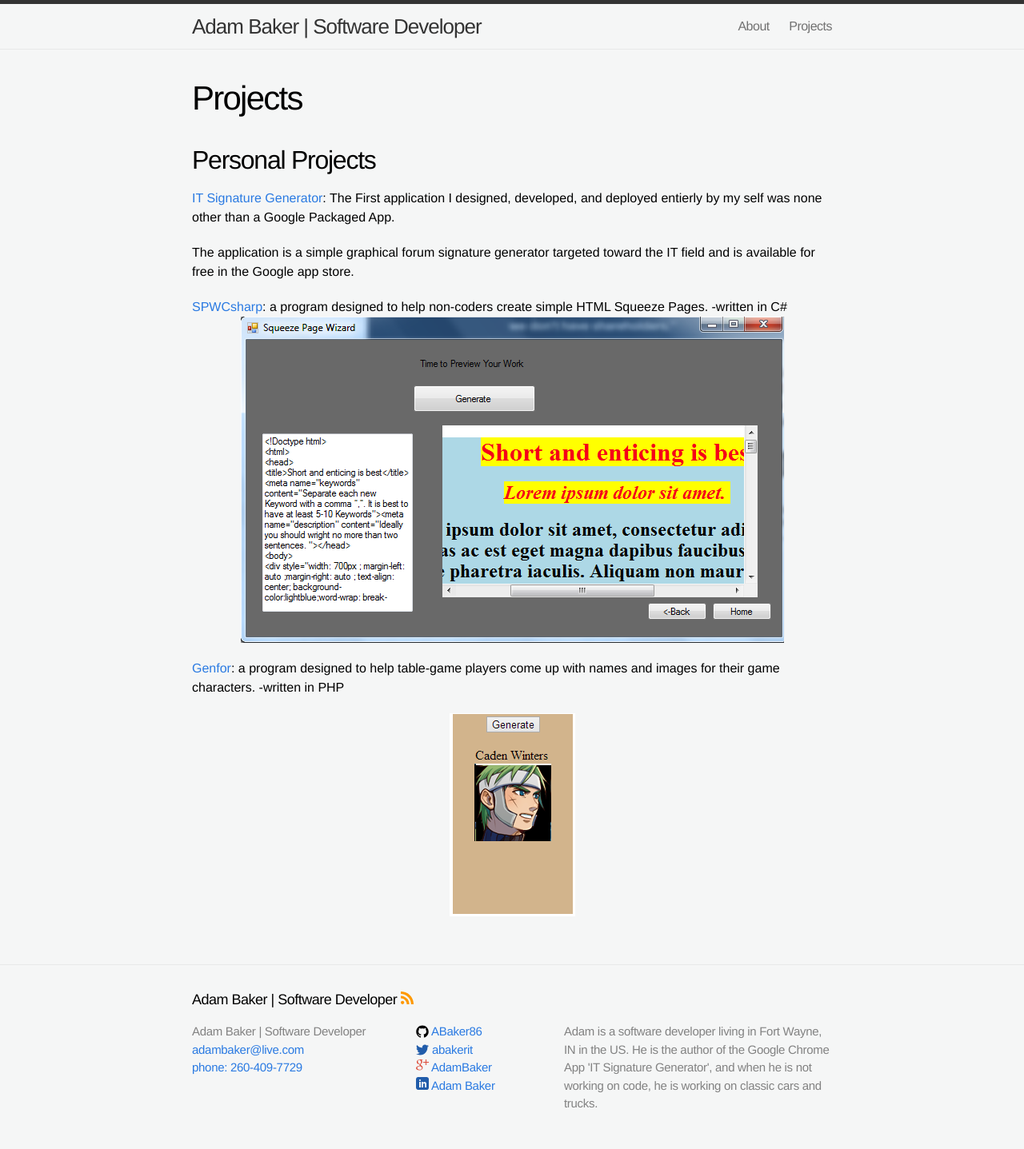
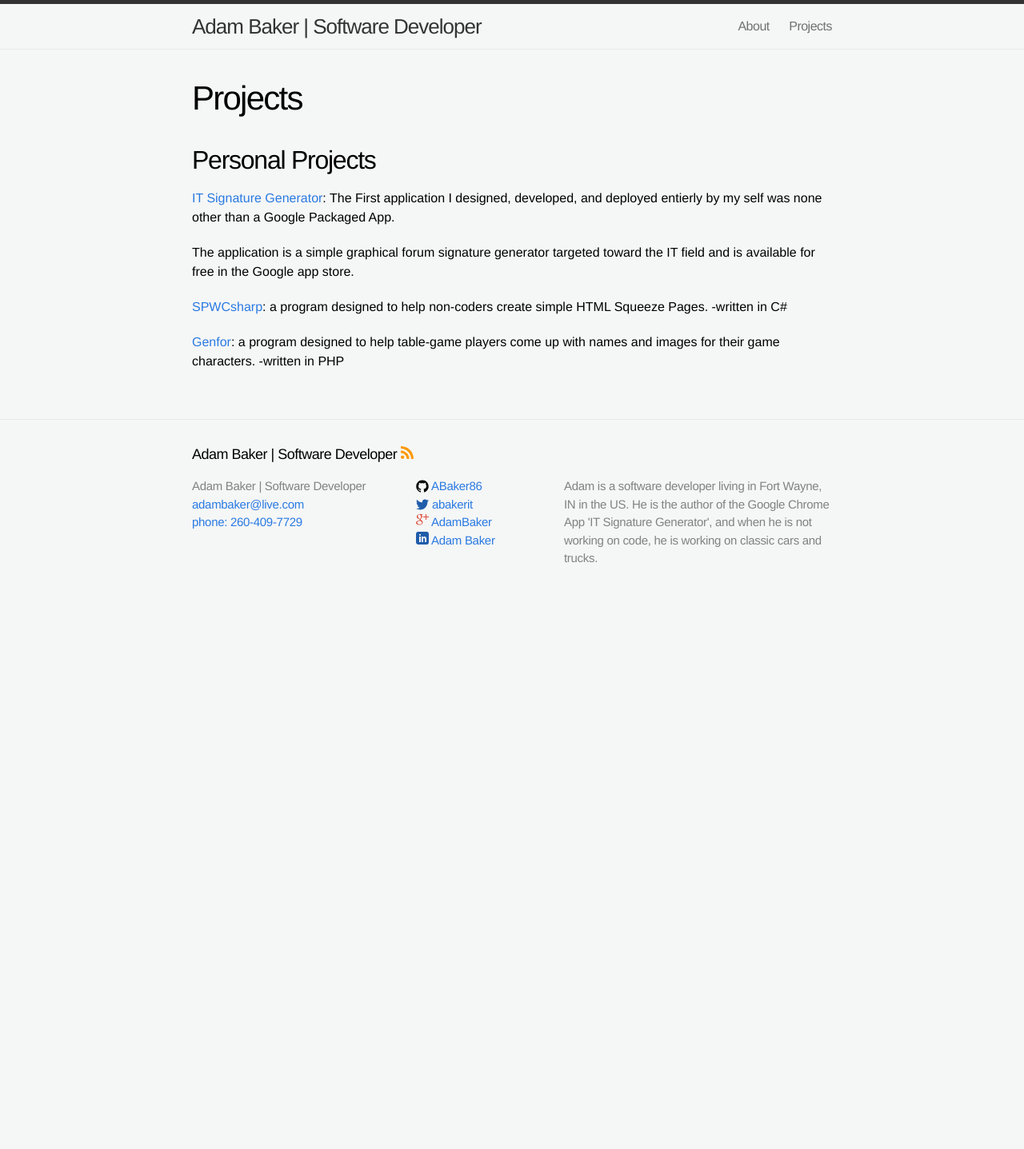
Before and after one commit to ABaker86/WebPortfolio, a Jekyll site: the page built from projects.md, in a window 1280 px wide. Shown: the whole page at 80% size. Built offline with Jekyll 4.4.1, drawn with Linux system fonts in a browser that asks for light colours; after the commit the page ends 900 px from its top, so only the background shows below that.

Commit message:
Page Image Styling

```diff
--- a/css/main.css
+++ b/css/main.css
@@ -356,6 +356,9 @@
   .post-content img{
     width: 75%;
   }
+  img[alt="genfor image"]{
+  width: 20%;
+}
 
 }
 
@@ -420,9 +423,16 @@
     width: auto;
     margin: 0 0 15px; }
 
+  img[alt="genfor image"]{
+  width: 20%;
+  }
+
 }
 /*---page images-*/
 img[alt="Photo of Adam Baker"]{
   float: left;
   padding-right: 10px;
 }
+img[alt="squeezepage generator image"]{
+  width: 50%;
+}
--- a/projects.md
+++ b/projects.md
@@ -12,8 +12,6 @@
 
 
 [SPWCsharp](https://github.com/ABaker86/SPWCsharp): a program designed to help non-coders create simple HTML Squeeze Pages. -written in C#
-![squeezepage generator image]({{ site.url}}/WebPortfolio/postAssets/squeezePage_sc.png)
+
 
 [Genfor](https://github.com/ABaker86/Genfor): a program designed to help table-game players come up with names and images for their game characters. -written in PHP
-
-![genfor image]({{ site.url}}/WebPortfolio/postAssets/char_generatorGenfor_sc.png)
```
Also changed, not shown: 1 other file.
